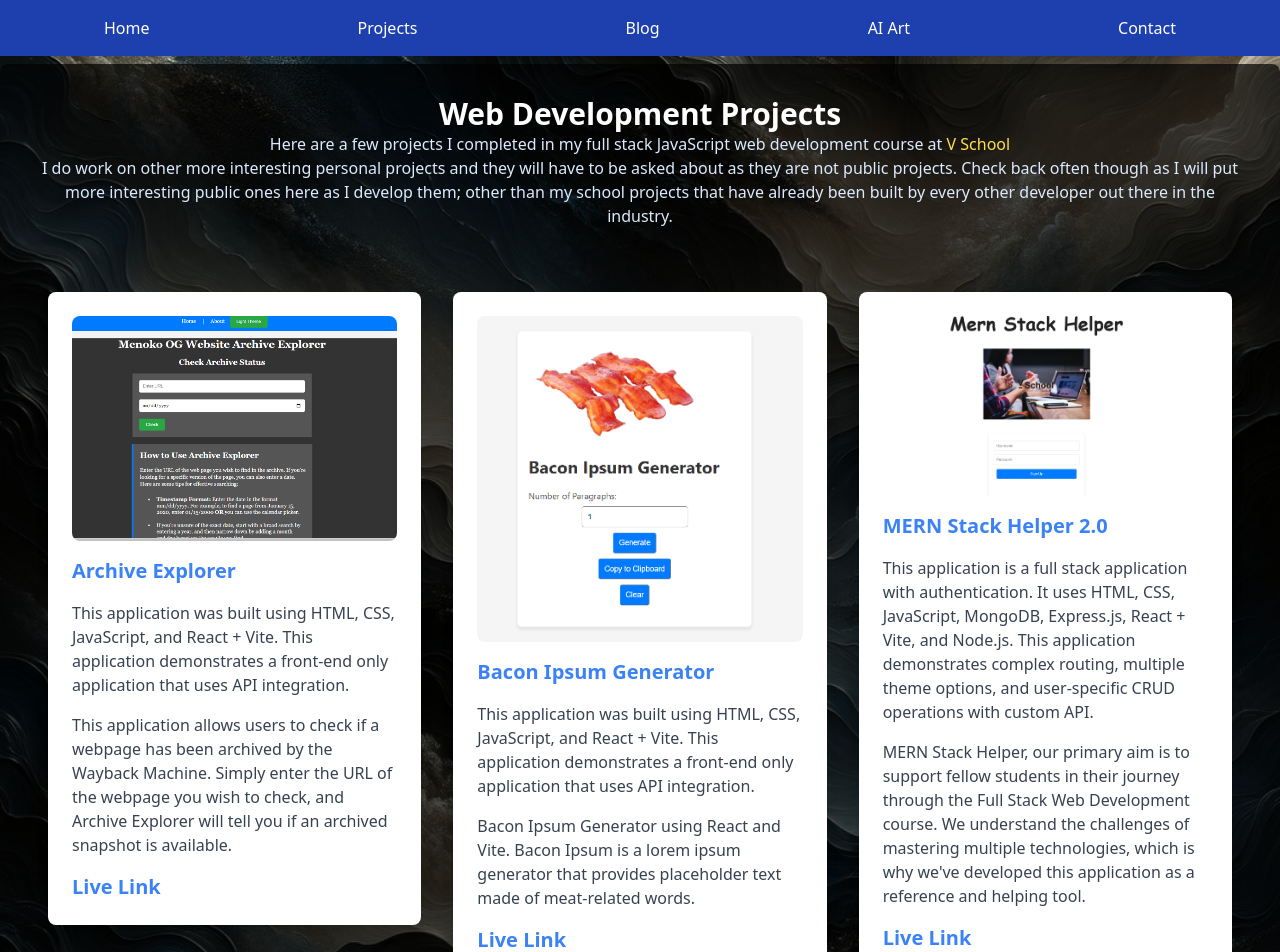
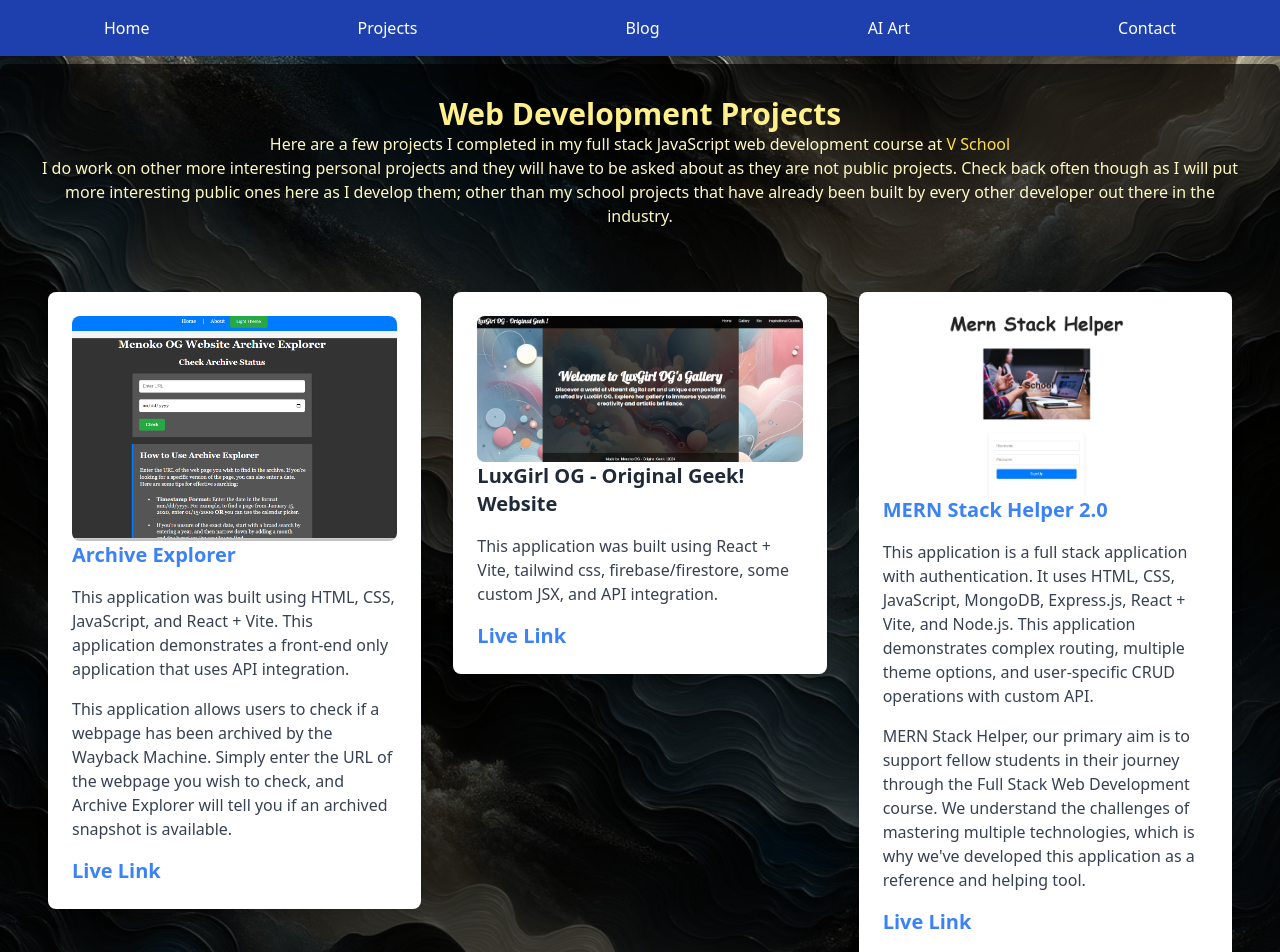
Before and after one commit to MenokoOG/ljmog-portfolio, a React (Vite) app: page /projects in a window 1280 px wide. Shown: the top 952 px of the page. Built offline with nearby package versions, Linux system fonts and the light colour scheme.

Commit message:
updates: 6-4-24

```diff
--- a/src/components/Blog.jsx
+++ b/src/components/Blog.jsx
@@ -15,14 +15,14 @@ const Blog = () => {
     <section id="blog" className="mx-auto flex flex-wrap items-center bg-opacity-70 bg-black p-8 rounded-lg">
       <div className="container mx-auto">
         <header className="mb-12 text-center">
-          <h2 className="text-3xl font-bold text-white">Blog Posts</h2>
-          <p className="text-blue-100">Here are some articles I wrote on <a href="https://medium.com/" target="_blank" className="text-yellow-300 hover:underline">Medium</a> blog site.</p>
+          <h2 className="text-3xl font-bold text-yellow-200">Blog Posts</h2>
+          <p className="text-yellow-100">Here are some articles I wrote on <a href="https://medium.com/" target="_blank" className="text-yellow-300 hover:underline">Medium</a> blog site.</p>
         </header>
         <div className="flex flex-wrap justify-center">
           {blogPosts.map((post, index) => (
             <div key={index} className="w-full md:w-1/2 p-4">
-              <div className="box style1 bg-white p-6 rounded-lg shadow-lg">
-                <h3 className="text-xl font-semibold text-gray-800 mb-4"><a href={post.link} target="_blank" className="text-blue-500 hover:underline">{post.title}</a></h3>
+              <div className="mx-auto flex flex-wrap items-center bg-opacity-70 bg-black p-8 rounded-lg">
+                <h3 className="text-xl font-semibold text-gray-800 mb-4"><a href={post.link} target="_blank" className="text-yellow-500 hover:underline">{post.title}</a></h3>
               </div>
             </div>
           ))}
--- a/src/components/Contact.jsx
+++ b/src/components/Contact.jsx
@@ -5,8 +5,8 @@ const Contact = () => {
     <section id="contact" className="mx-auto flex flex-wrap items-center bg-opacity-70 bg-black p-8 rounded-lg">
       <div className="container mx-auto">
         <header className="mb-12 text-center">
-          <h2 className="text-3xl font-bold text-white">Get in touch.</h2>
-          <p className="text-blue-100">Email: jefftkddan@gmail.com</p>
+          <h2 className="text-3xl font-bold text-yellow-200">Get in touch.</h2>
+          <p className="text-yellow-100">Email: jefftkddan@gmail.com</p>
         </header>
         <ul className="social flex justify-center space-x-6">
           <li><a href="https://www.linkedin.com/in/lawrence-jefferson-ii-46497075" className="icon brands fa-linkedin-in text-white text-3xl hover:text-blue-200 transition duration-300" target="_blank" rel="noopener noreferrer"><span className="sr-only">LinkedIn</span></a></li>
--- a/src/components/ImageGallery.jsx
+++ b/src/components/ImageGallery.jsx
@@ -51,8 +51,8 @@ const ImageGallery = ({ resetGallery, setResetGallery }) => {
     <section id="portfolio" className="mx-auto flex flex-wrap items-center bg-opacity-70 bg-black p-8 rounded-lg">
       <div className="container mx-auto">
         <header className="mb-12 text-center">
-          <h2 className="text-3xl font-bold text-white">Here’s some digital art stuff I made recently.</h2>
-          <p className="text-blue-100">I used the AIs at NightCafe to create these.</p>
+          <h2 className="text-3xl font-bold text-yellow-200">Here’s some digital art stuff I made recently.</h2>
+          <p className="text-yellow-100">I used the AIs at NightCafe to create these.</p>
         </header>
         <div className="flex flex-wrap">
           {displayedImages.map((src, index) => (
@@ -83,8 +83,8 @@ const ImageGallery = ({ resetGallery, setResetGallery }) => {
           </button>
         </div>
         <footer className="mt-12 text-center">
-          <p className="text-blue-100">Like what you see? Head on over to NightCafe and try it out yourself!</p>
-          <a href="https://creator.nightcafe.studio/" className="inline-block bg-blue-500 text-white px-6 py-3 rounded-full shadow-lg hover:bg-blue-600 transition duration-300" target="_blank" rel="noopener noreferrer">NightCafe</a>
+          <p className="text-yellow-100">Like what you see? Head on over to NightCafe and try it out yourself!</p>
+          <a href="https://creator.nightcafe.studio/" className="inline-block bg-blue-500 text-yellow-400 px-6 py-3 rounded-full shadow-lg hover:bg-blue-600 transition duration-300" target="_blank" rel="noopener noreferrer">NightCafe</a>
         </footer>
       </div>
 
--- a/src/components/Projects.jsx
+++ b/src/components/Projects.jsx
@@ -1,6 +1,6 @@
 import React from 'react';
 import project1 from '../assets/project_screenshots/Screenshot 2024-03-17 115016.png';
-import project2 from '../assets/project_screenshots/Screenshot 2024-03-17 115103.png';
+import project2 from '../assets/project_screenshots/Screenshot 2024-06-01 132640.png';
 import project3 from '../assets/project_screenshots/Screenshot 2024-03-27 163015.png';
 
 const Projects = () => {
@@ -8,16 +8,16 @@ const Projects = () => {
     <section id="work" className="mx-auto flex flex-wrap items-center bg-opacity-70 bg-black p-8 rounded-lg">
       <div className="container mx-auto">
         <header className="mb-12 text-center">
-          <h2 className="text-3xl font-bold text-white">Web Development Projects</h2>
-          <p className="text-blue-100">Here are a few projects I completed in my full stack JavaScript web development course at <a href="https://vschool.io/courses/development/" target="_blank" className="text-yellow-300 hover:underline">V School</a></p>
-          <p className="text-blue-100">I do work on other more interesting personal projects and they will have to be asked about as they are not public projects. Check back often though as I will put more interesting public ones here as I develop them; other than my school projects that have already been built by every other developer out there in the industry.</p>
+          <h2 className="text-3xl font-bold text-yellow-200">Web Development Projects</h2>
+          <p className="text-yellow-100">Here are a few projects I completed in my full stack JavaScript web development course at <a href="https://vschool.io/courses/development/" target="_blank" className="text-yellow-300 hover:underline">V School</a></p>
+          <p className="text-yellow-100">I do work on other more interesting personal projects and they will have to be asked about as they are not public projects. Check back often though as I will put more interesting public ones here as I develop them; other than my school projects that have already been built by every other developer out there in the industry.</p>
         </header>
         <div className="flex flex-wrap justify-center">
           <div className="w-full md:w-1/3 p-4">
             <div className="box style1 bg-white p-6 rounded-lg shadow-lg">
-              <a href="./projects/Screenshot 2024-03-17 115016.png" className="image featured block mb-4">
+
                 <img src={project1} alt="Archive Explorer" className="w-full h-auto rounded-lg" />
-              </a>
+
               <h3 className="text-xl font-semibold text-gray-800 mb-4"><a href="https://github.com/MenokoOG/archive-explorer" target="_blank" className="text-blue-500 hover:underline">Archive Explorer</a></h3>
               <p className="text-gray-700 mb-4">This application was built using HTML, CSS, JavaScript, and React + Vite. This application demonstrates a front-end only application that uses API integration.</p>
               <p className="text-gray-700 mb-4">This application allows users to check if a webpage has been archived by the Wayback Machine. Simply enter the URL of the webpage you wish to check, and Archive Explorer will tell you if an archived snapshot is available.</p>
@@ -26,20 +26,20 @@ const Projects = () => {
           </div>
           <div className="w-full md:w-1/3 p-4">
             <div className="box style1 bg-white p-6 rounded-lg shadow-lg">
-              <a href="./projects/Screenshot 2024-03-17 115103.png" className="image featured block mb-4">
-                <img src={project2} alt="Bacon Ipsum Generator" className="w-full h-auto rounded-lg" />
-              </a>
-              <h3 className="text-xl font-semibold text-gray-800 mb-4"><a href="https://github.com/MenokoOG/bacon-ipsum-generator" target="_blank" className="text-blue-500 hover:underline">Bacon Ipsum Generator</a></h3>
-              <p className="text-gray-700 mb-4">This application was built using HTML, CSS, JavaScript, and React + Vite. This application demonstrates a front-end only application that uses API integration.</p>
-              <p className="text-gray-700 mb-4">Bacon Ipsum Generator using React and Vite. Bacon Ipsum is a lorem ipsum generator that provides placeholder text made of meat-related words.</p>
-              <h3 className="text-xl font-semibold text-gray-800"><a href="https://menokobaconipsum.netlify.app/" target="_blank" className="text-blue-500 hover:underline">Live Link</a></h3>
+
+                <img src={project2} alt="LuxGirl OG Website" className="w-full h-auto rounded-lg" />
+
+              <h3 className="text-xl font-semibold text-gray-800 mb-4">LuxGirl OG - Original Geek! Website</h3>
+              <p className="text-gray-700 mb-4">This application was built using React + Vite, tailwind css, firebase/firestore, some custom JSX, and API integration. </p>
+              <p className="text-gray-700 mb-4"></p>
+              <h3 className="text-xl font-semibold text-gray-800"><a href="https://luxgirlog.netlify.app/" target="_blank" className="text-blue-500 hover:underline">Live Link</a></h3>
             </div>
           </div>
           <div className="w-full md:w-1/3 p-4">
             <div className="box style1 bg-white p-6 rounded-lg shadow-lg">
-              <a href="./projects/Screenshot 2024-03-27 163015.png" className="image featured block mb-4">
+
                 <img src={project3} alt="MERN Stack Helper 2.0" className="w-full h-auto rounded-lg" />
-              </a>
+
               <h3 className="text-xl font-semibold text-gray-800 mb-4"><a href="https://github.com/MenokoOG/mern_stack_help_2" target="_blank" className="text-blue-500 hover:underline">MERN Stack Helper 2.0</a></h3>
               <p className="text-gray-700 mb-4">This application is a full stack application with authentication. It uses HTML, CSS, JavaScript, MongoDB, Express.js, React + Vite, and Node.js. This application demonstrates complex routing, multiple theme options, and user-specific CRUD operations with custom API.</p>
               <p className="text-gray-700 mb-4">MERN Stack Helper, our primary aim is to support fellow students in their journey through the Full Stack Web Development course. We understand the challenges of mastering multiple technologies, which is why we've developed this application as a reference and helping tool.</p>
@@ -48,7 +48,7 @@ const Projects = () => {
           </div>
         </div>
         <footer className="mt-12 text-center">
-          <a href="https://menokoog.github.io/Past-Web-Projects-for-Clients/" className="inline-block bg-blue-500 text-white px-6 py-3 rounded-full shadow-lg hover:bg-blue-600 transition duration-300" target="_blank">See some of my 2010-2013 Web Projects</a>
+          <a href="https://menokoog.github.io/Past-Web-Projects-for-Clients/" className="inline-block bg-blue-500 text-yellow-400 px-6 py-3 rounded-full shadow-lg hover:bg-blue-600 transition duration-300" target="_blank">See some of my 2010-2013 Web Projects</a>
         </footer>
       </div>
     </section>
```
